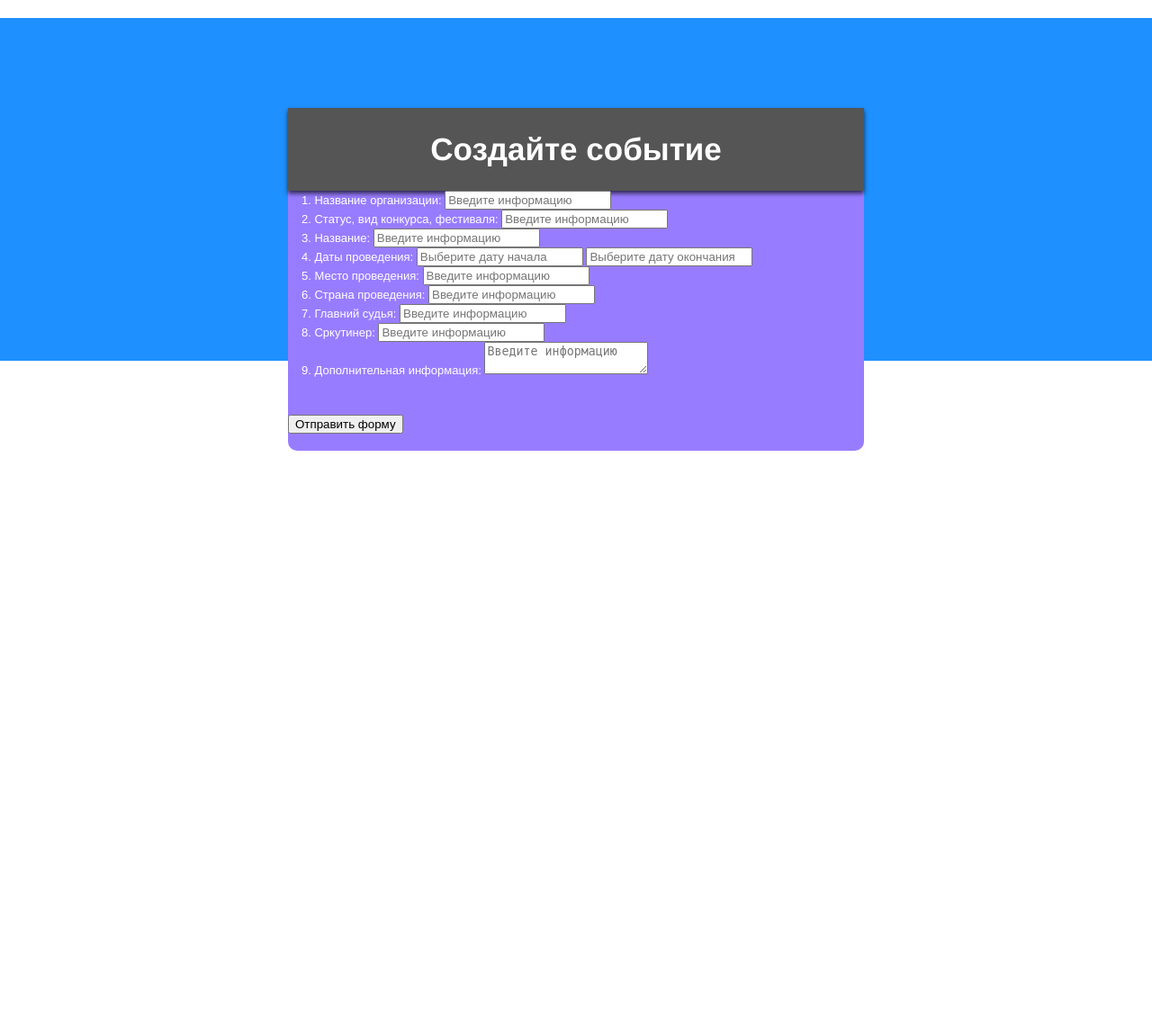
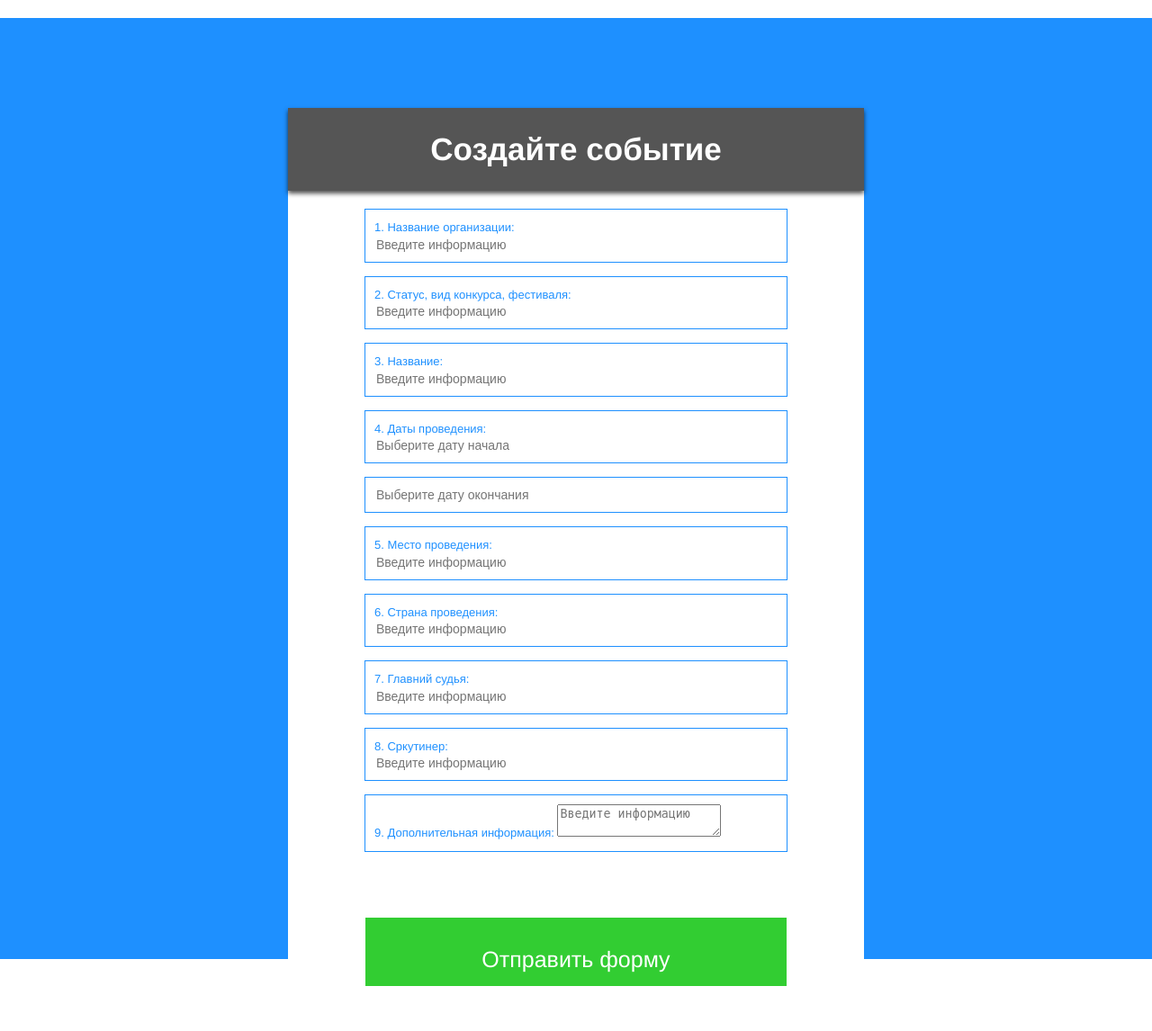
Before and after one commit to Infokora/Hakaton, a PHP site: page /Hakaton/templates/event_add/create_event.html in a window 1280 px wide. Shown: the whole page at 90% size. Before the commit the page ends 501 px from the top, so only its background shows below. Run offline with PHP 8.4, Linux system fonts and the light colour scheme.

Commit message:
зробив сторінки створення + їх універсальний каркас

```diff
--- a/main/css/style.css
+++ b/main/css/style.css
@@ -10,7 +10,7 @@ h1 { padding:120px 0 24px; font-size: 61px; position: relative;}
 h2 { padding: 0 0 5px; font-weight: 600; font-size: 29px;}
 
 .blue_line {
-	background: rgb(30, 144, 255);
+	background:rgb(30, 144, 255);
 }
 .clear:after{
 	content:"";
@@ -339,16 +339,15 @@ body, p{
 #popup .soc_icon ul li:nth-child(3) a{
 	background:url(../img/twitter.png);
 }
-.resize .create_news{
+.resize .cont_block{
 	position:relative;
 	top:100px;
-	/*left:25%;*/
 	width:50%;
 	margin:0 auto;
 	border-radius:10px;
-	background: #987cff;
+	background:white;
 }
-.create_news .head{
+.cont_block .head{
 	background:#555;
 }
 .head h2{
@@ -358,8 +357,14 @@ body, p{
 	color:white;
 	box-shadow:0 3px 5px rgba(0,0,0,0.7);
 }
-.create_news{
+.cont_block{
 	border-radius:10px;
+}
+.cont{
+	margin-top:20px;
+}
+.cont, .cont form p, .cont ul li{
+	color:#1E90FF;
 }
 .form_in form{
 	margin-top:20px;
@@ -377,13 +382,10 @@ body, p{
 }
 .form_in label:last-child{
 	text-align:center;
-}
-.form_in label:last-child{
 	background:#32CD32;
 	border:none;
-}
-.form_in label:nth-child(2){
-	border:none;
+	color:white;
+	font-size:25px;
 }
 .form_in input{
 	width:70%;
--- a/templates/event_add/create_event.html
+++ b/templates/event_add/create_event.html
@@ -14,31 +14,32 @@
 
         [navigation]
 
-    <div class="resize">
+        <div class="blue_line">
 
             <!-- Evant -->
-        <div class="resize">
-            <section class="create_news">
+            <div class="resize  clear">
+                <section class="cont_block">
                     <div class="head">
                         <h2>Создайте событие</h2>
                     </div>
-                <div class="form_event">
+                    <div class="form_in">
                         <form method="post" action="create_event" enctype="multipart/form-data">
-                        <p><label for="nazva_org_event"> 1. Название организации:	<input name="nazva_org_event" id="nazva_org_event" type="text" placeholder="Введите информацию"></label></p>
-                        <p><label for="status_event"> 2. Статус, вид конкурса, фестиваля:	<input name="status_event" id="status_event" type="text" placeholder="Введите информацию"></label></p>
-                        <p><label for="name_event"> 3. Название:	<input name="name_event" id="name_event" type="text" placeholder="Введите информацию"></label></p>
-                        <p><label for="date_event_begin">4. Даты проведения:	<input name="date_event_begin" id="date_event_begin" type="text" placeholder="Выберите дату начала">
-                            <input name="date_event_end" id="date_event_end" type="text" placeholder="Выберите дату окончания"></label></p>
-                        <p><label for="place_event"> 5. Место проведения:	<input name="place_event" id="place_event" type="text" placeholder="Введите информацию"></label></p>
-                        <p><label for="country_event"> 6. Страна проведения:	<input name="country_event" id="country_event" type="text" placeholder="Введите информацию"></label></p>
-                        <p><label for="judge_event"> 7. Главний судья:	<input name="judge_event" id="judge_event" type="text" placeholder="Введите информацию"></label></p>
-                        <p><label for="skrut_event"> 8. Сркутинер:	<input name="skrut_event" id="skrut_event" type="text" placeholder="Введите информацию"></label></p>
-                        <p><label for="add_info_event"> 9. Дополнительная информация:	<textarea name="add_info_event" id="add_info_event" placeholder="Введите информацию"></textarea></label></p>
+                            <label for="nazva_org_event"> 1. Название организации:	<input name="nazva_org_event" id="nazva_org_event" type="text" placeholder="Введите информацию"></label>
+                            <label for="status_event"> 2. Статус, вид конкурса, фестиваля:	<input name="status_event" id="status_event" type="text" placeholder="Введите информацию"></label>
+                            <label for="name_event"> 3. Название:	<input name="name_event" id="name_event" type="text" placeholder="Введите информацию"></label>
+                            <label for="date_event_begin">4. Даты проведения:	<input name="date_event_begin" id="date_event_begin" type="text" placeholder="Выберите дату начала"></label>
+                                <label><input name="date_event_end" id="date_event_end" type="text" placeholder="Выберите дату окончания"></label>
+                                <label for="place_event"> 5. Место проведения:	<input name="place_event" id="place_event" type="text" placeholder="Введите информацию"></label>
+                                <label for="country_event"> 6. Страна проведения:	<input name="country_event" id="country_event" type="text" placeholder="Введите информацию"></label>
+                                <label for="judge_event"> 7. Главний судья:	<input name="judge_event" id="judge_event" type="text" placeholder="Введите информацию"></label>
+                                <label for="skrut_event"> 8. Сркутинер:	<input name="skrut_event" id="skrut_event" type="text" placeholder="Введите информацию"></label>
+                                <label for="add_info_event"> 9. Дополнительная информация:	<textarea name="add_info_event" id="add_info_event" placeholder="Введите информацию"></textarea></label>
                                 <p>&nbsp;</p>
                                 <p>&nbsp;</p>
-                        <button type="submit">Отправить форму</button>
+
                                 <input name="redirect" type="hidden" value="addevent">
                                 <p>&nbsp;</p>
+                                <label for="go"><input id="go" type="submit" name="submitik" value="">Отправить форму</label>
                             </form>
                         </div>
                     </section>
```
Also changed, not shown: templates/news_add/create_news.html (+9 -11 lines). Lines whose indentation alone changed are shown as unchanged.
